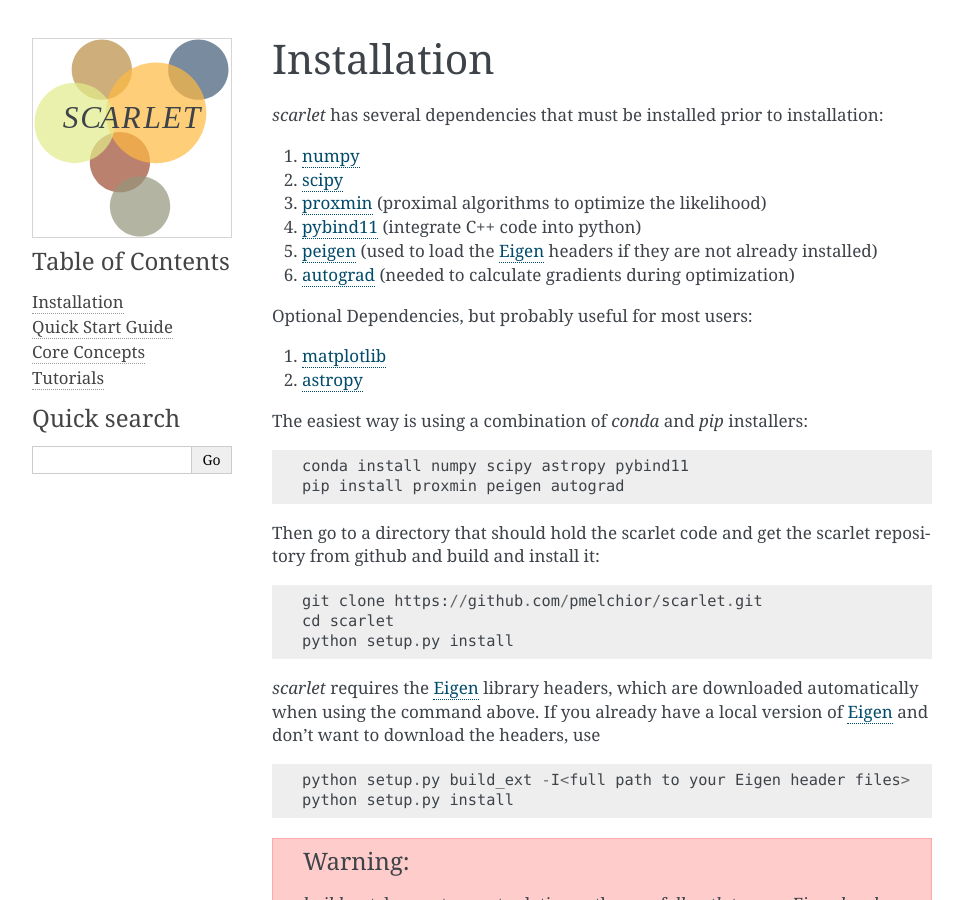
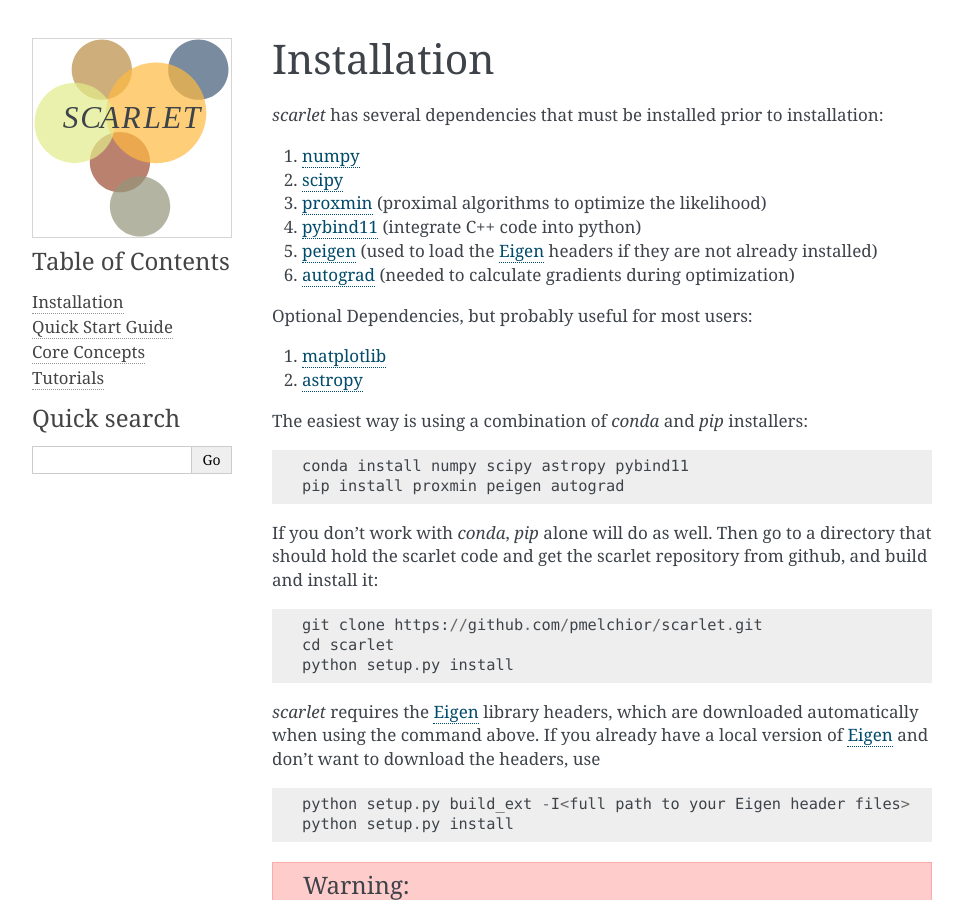
Before and after one commit to pmelchior/scarlet, a Sphinx documentation site: the page built from docs/install.rst, in a window 1280 px wide and 900 px high. Shown: the whole window, without its empty margins (148-1111 px from the left). Built offline with Sphinx 7.4.7, drawn with Linux system fonts in a browser that asks for light colours; pages that are not in the unit, such as notebooks, are missing from menus.

```diff
--- a/docs/install.rst
+++ b/docs/install.rst
@@ -24,8 +24,9 @@ The easiest way is using a combination of `conda` and `pip` installers:
     conda install numpy scipy astropy pybind11
     pip install proxmin peigen autograd
 
+If you don't work with `conda`, `pip` alone will do as well.
 Then go to a directory that should hold the scarlet code and get the scarlet repository
-from github and build and install it:
+from github, and build and install it:
 
 ::
 
```
Also changed, not shown: .travis.yml, docs/tutorials/multiresolution.ipynb.
